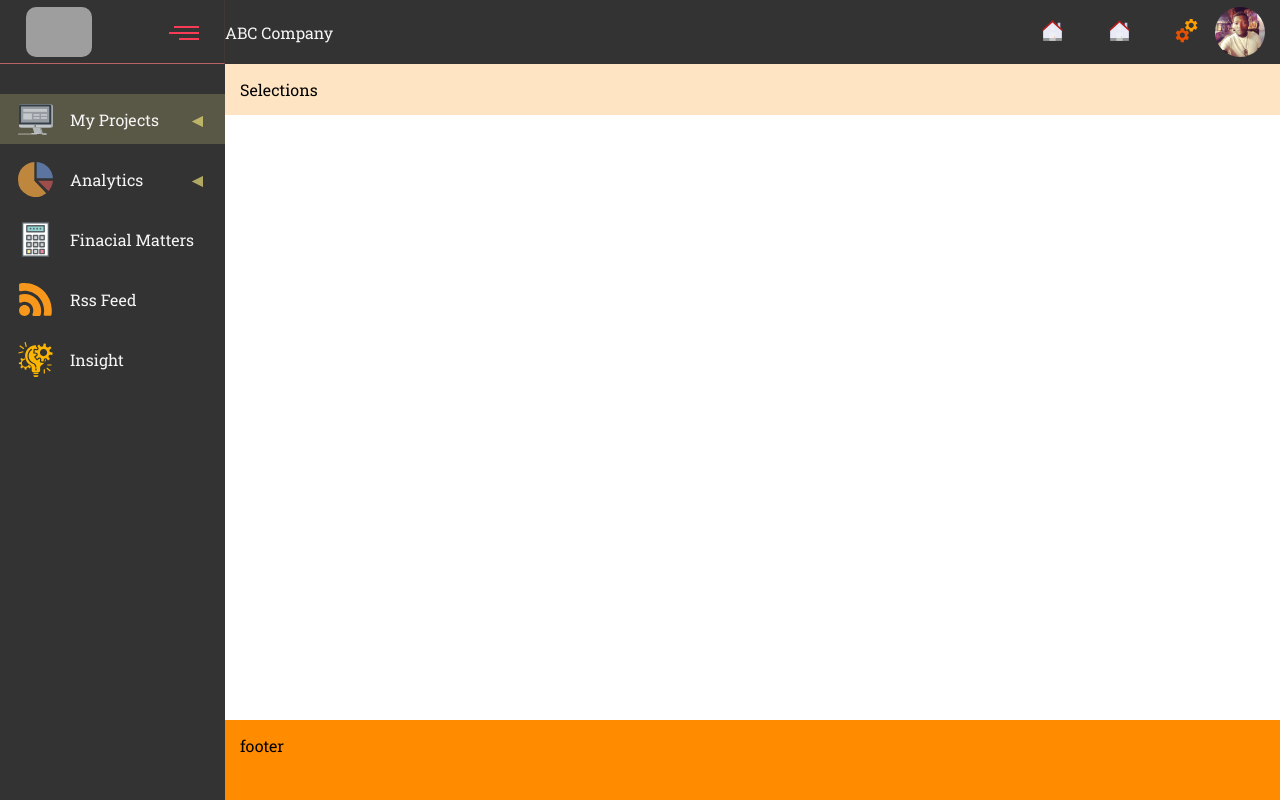
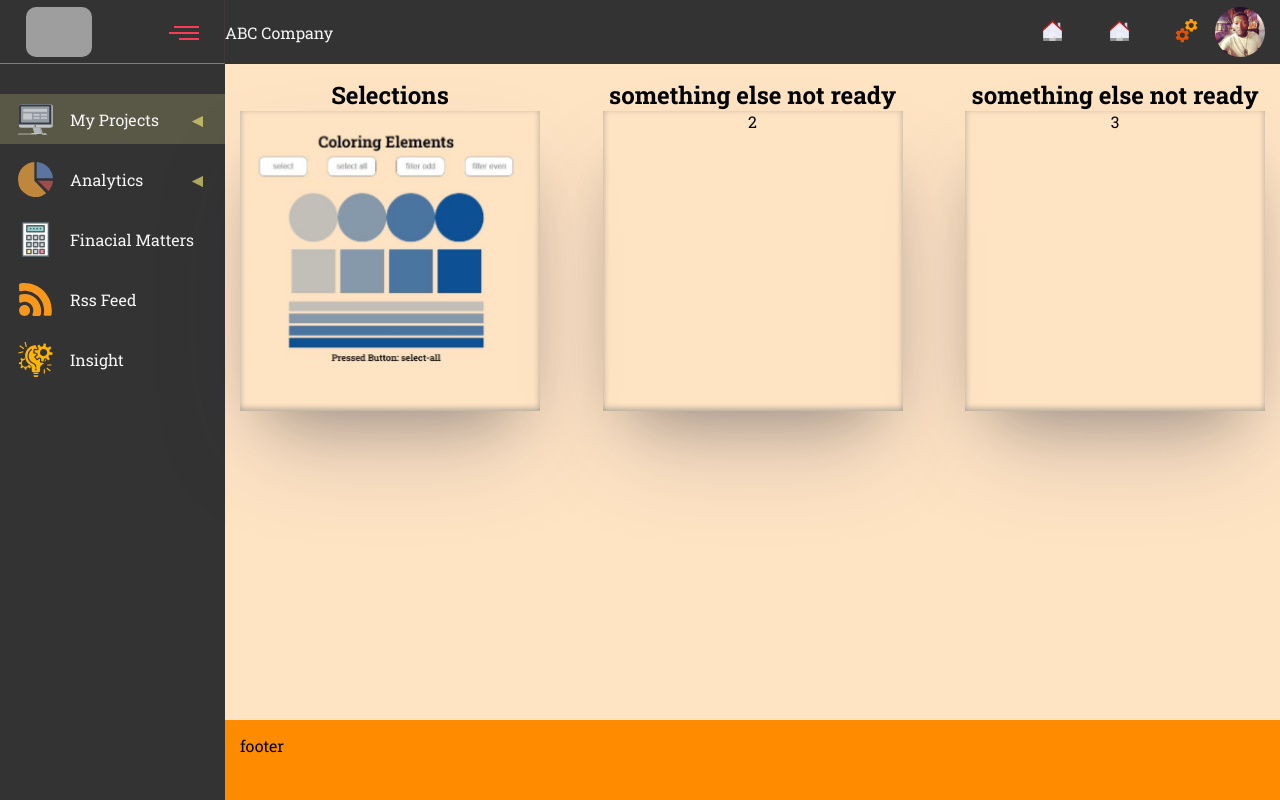
Before and after one commit to swisscodes/project-ts, a React (Create React App) app: page /projects/d3 in a window 1280 px wide. Built offline with nearby package versions, Linux system fonts and the light colour scheme; grey boxes are pictures that could not be loaded.

Commit message:
created rotating  cards front and back for the projects

```diff
--- a/src/components/d3/D3.tsx
+++ b/src/components/d3/D3.tsx
@@ -1,6 +1,7 @@
 import './d3.css'
 import React from 'react'
 import { useLocation, Link } from 'react-router-dom'
+import {capture, capture1} from './static/img/index'
 
 function D3() {
 
@@ -10,9 +11,49 @@ function D3() {
 
   return (
     <div className='d3-container'>
-      <div className='d3-main util-15px-pad'>
-        <div className='d3-selection-main'>
-          <Link to='selection'>Selections</Link>
+      <div className='d3-main util-15px-pad full-height'>
+        <div className='d3-projects-main'>
+          <div className='selections-wrap'>
+            <h2>Selections</h2>
+            <div className='project-card'>
+              <div className='project-card-inner'>
+                <div className='project-card-inner-front'>
+                  <Link to='selection'><img src={capture} alt=""/></Link>
+                </div>
+                <div className="project-card-inner-back">
+                  <Link to='selection'><img src={capture1} alt=""/>
+                </Link></div>
+              </div>
+            </div>
+          </div>
+
+          <div className='selections-wrap'>
+            <h2>something else not ready</h2>
+            <div className='project-card'>
+              <div className='project-card-inner'>
+
+                <div className='project-card-inner-front'>
+                  <Link to='selection'>2</Link>
+                </div>
+
+                <div className="project-card-inner-back">hello2</div>
+              </div>
+            </div>
+          </div>
+
+          <div className='selections-wrap'>
+            <h2>something else not ready</h2>
+            <div className='project-card'>
+              <div className='project-card-inner'>
+                <div className='project-card-inner-front'>
+                  <Link to='selection'>3</Link>
+                </div>
+
+                <div className="project-card-inner-back">hello3</div>
+              </div>
+            </div>
+          </div>
+
         </div>
       </div>
     </div>
--- a/src/components/d3/d3.css
+++ b/src/components/d3/d3.css
@@ -1,3 +1,68 @@
 .d3-main {
     background-color: bisque;
 }
+
+.d3-projects-main {
+    display: flex;
+    justify-content: space-between;
+}
+
+.selections-wrap {
+}
+
+.selections-wrap h2 {
+    text-align: center;
+}
+
+.project-card {
+    width: 300px;
+    height: 300px;
+    cursor: pointer;
+    perspective: 1000px;
+}
+.project-card img {
+    height: 100%;
+    padding: 10px 15px;
+    object-fit: contain
+
+}
+
+.project-card-inner {
+    position: relative;
+    width: 100%;
+    height: 100%;
+    text-align: center;
+    transition: transform 0.8s;
+    transform-style: preserve-3d;
+    box-shadow: rgba(50, 50, 93, 0.25) 0px 50px 100px -20px,
+    rgba(0, 0, 0, 0.3) 0px 30px 60px -30px,
+    rgba(10, 37, 64, 0.35) 0px -2px 6px 0px inset;
+}
+
+.project-card:hover .project-card-inner:hover {
+    transform: rotateY(180deg);
+}
+
+.project-card-inner-front, .project-card-inner-back {
+    position: absolute;
+    width: 100%;
+    height: 100%;
+    -webkit-backface-visibility: hidden; /* Safari */
+    backface-visibility: hidden;
+}
+
+.project-card-inner-back {
+    transform: rotateY(180deg);
+}
+
+@media only screen and (max-width: 600px) {
+    .d3-projects-main {
+        flex-flow: column;
+    }
+
+    .project-card {
+        width: 100%;
+        align-self: center;
+        justify-self: center;
+    }
+}
--- /dev/null
+++ b/src/components/d3/static/img/index.ts
@@ -0,0 +1,4 @@
+import capture from './capture.jpg'
+import capture1 from './capture1.jpg'
+
+export {capture, capture1}
--- a/src/index.css
+++ b/src/index.css
@@ -214,6 +214,10 @@ img {
     padding: 15px;
   }
 
+  .full-height {
+    min-height: calc(90vh - var(--navbar-height));
+  }
+
 
 /** SVG utility classes **/
 /* .svg-main {
```
Also changed, not shown: src/components/d3/static/img/capture.jpg (added), src/components/d3/static/img/capture1.jpg (added).
